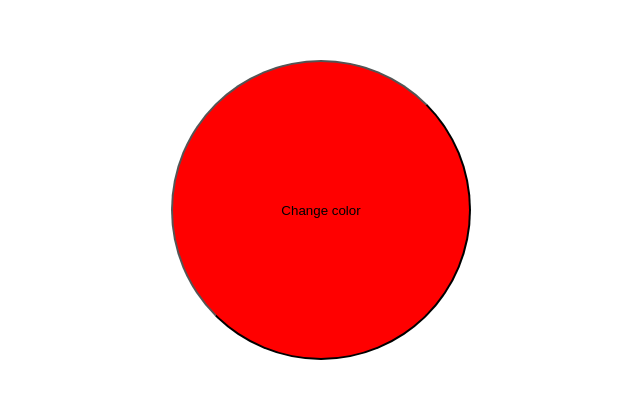
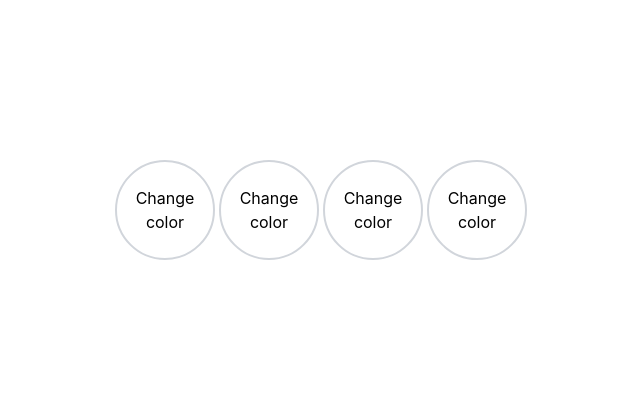
Before and after one commit to Goslya/React, a React (Create React App) app: page / in a window 1280 px wide. Shown: the part 190-588 px from the top of the page, without its empty margins (319-959 px from the left). Built offline with nearby package versions, Linux system fonts and the light colour scheme.

Commit message:
Add Tailwind, change radiobutton

```diff
--- a/package.json
+++ b/package.json
@@ -34,5 +34,8 @@
       "last 1 firefox version",
       "last 1 safari version"
     ]
+  },
+  "devDependencies": {
+    "tailwindcss": "^3.2.7"
   }
 }
--- a/src/App.js
+++ b/src/App.js
@@ -1,10 +1,10 @@
 import './App.css';
-import ColorButton from './components/ColorButton'
+import ButtonView from './components/ButtonView'
 
 function App() {
   return (
     <>
-      <ColorButton />
+      <ButtonView />
     </>
   )
 }
--- /dev/null
+++ b/src/components/ButtonView.js
@@ -0,0 +1,21 @@
+import { useState } from "react"
+import Radiobutton from "./Radiobutton"
+
+const colors = [
+    'red',
+    'blue',
+    'green',
+    'yellow'
+]
+
+export default function ButtonView () {
+return (
+    <>
+        <div className="container mx-auto space-x-1">
+            {colors.map((color, index) => {
+                return <Radiobutton color={color} index={index} key={index} name="option" />
+            })}
+        </div>
+    </>
+)
+}
--- a/src/components/ColorButton.js
+++ /dev/null
@@ -1,37 +0,0 @@
-import { useState } from "react"
-
-const colors = [
-    'red',
-    'blue',
-    'green',
-    'yellow'
-]
-
-export default function ColorButton() {
-    const [colorIndex, setColorIndex] = useState(0)
-
-
-    function changeColor() {
-        let index = Math.floor(Math.random() * colors.length)
-        while (colorIndex === index){
-            index = Math.floor(Math.random() * colors.length)
-        }
-        setColorIndex(index)
-    }
-
-    return (
-        <>
-            <div className="container">
-                <button
-                    className="button"
-                    onClick={changeColor}
-                    style={{
-                        backgroundColor: colors[colorIndex]
-                    }}
-                >
-                    Change color
-                </button>
-            </div>
-        </>
-    )
-}
--- /dev/null
+++ b/src/components/Radiobutton.js
@@ -0,0 +1,19 @@
+export default function Radiobutton(props) {
+    const {
+        color,
+        name,
+        index
+    } = props
+
+    console.log(index)
+
+    return <>
+        <div>
+            <input type='radio' id={index} name={name} className="peer hidden" />
+            <label for={index} className={`flex items-center justify-center rounded-full h-[100px] w-[100px] p-2 hover:border-indigo-500/100 hover:border-2 border-gray-300 border-2 peer-checked:bg-${color}-500 peer-checked:border-indigo-500/100  peer-checked:border-2 `}>
+                <div className="text-center">Change color</div>
+            </label>
+            {/* <label for={index} className={`peer-checked:bg-${color}`}>Change color</label> */}
+        </div>
+    </>
+}
--- a/src/index.css
+++ b/src/index.css
@@ -1,3 +1,7 @@
+@tailwind base;
+@tailwind components;
+@tailwind utilities;
+
 body {
   margin: 0;
   font-family: -apple-system, BlinkMacSystemFont, 'Segoe UI', 'Roboto', 'Oxygen',
--- /dev/null
+++ b/tailwind.config.js
@@ -0,0 +1,11 @@
+/** @type {import('tailwindcss').Config} */
+
+module.exports = {
+  content: [
+    "./src/**/*.{js,jsx,ts,tsx}"
+  ],
+  theme: {
+    extend: {},
+  },
+  plugins: [],
+}
```
Also changed, not shown: 1 other file (tests, documents, lock files or other folders).
